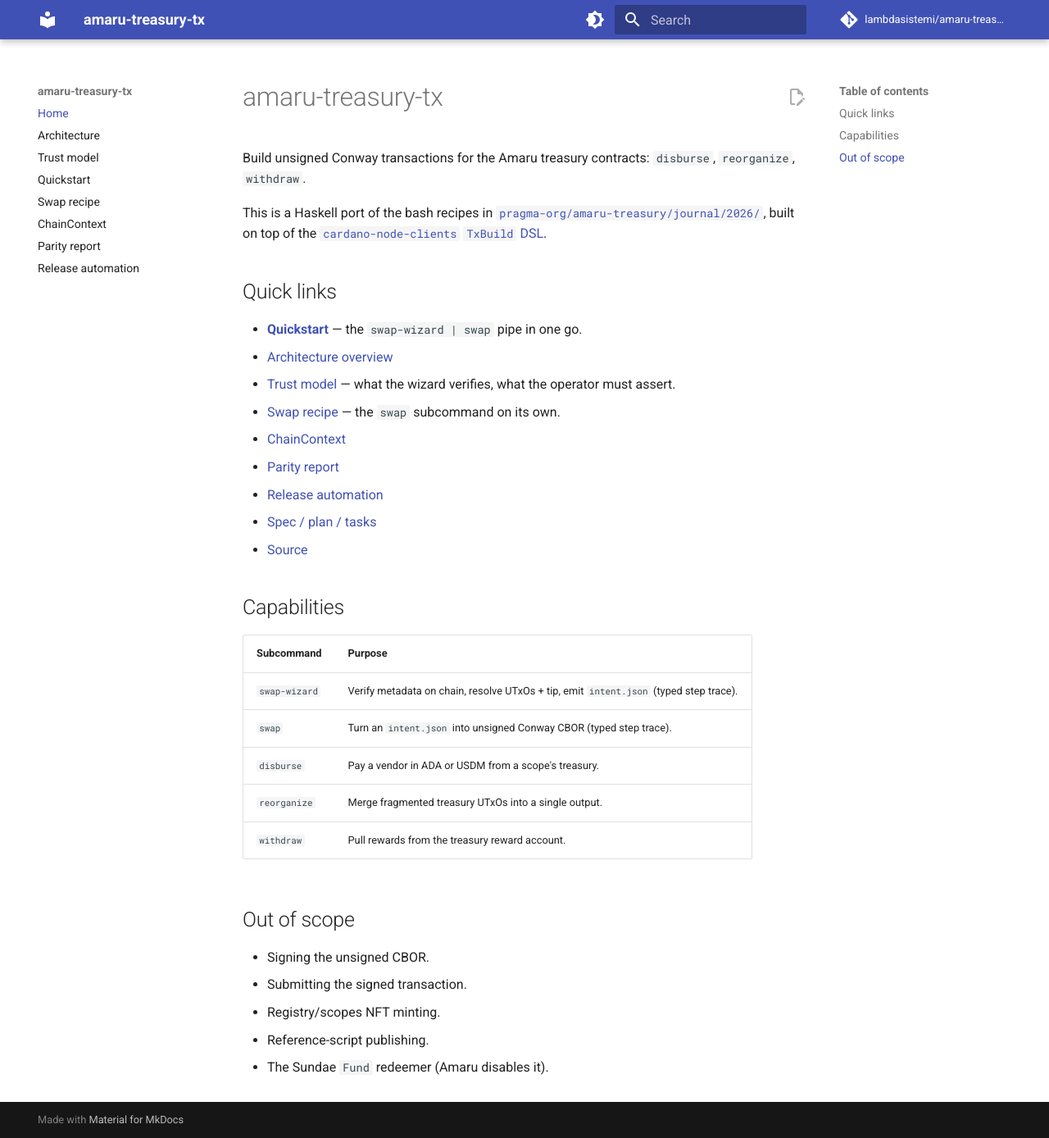
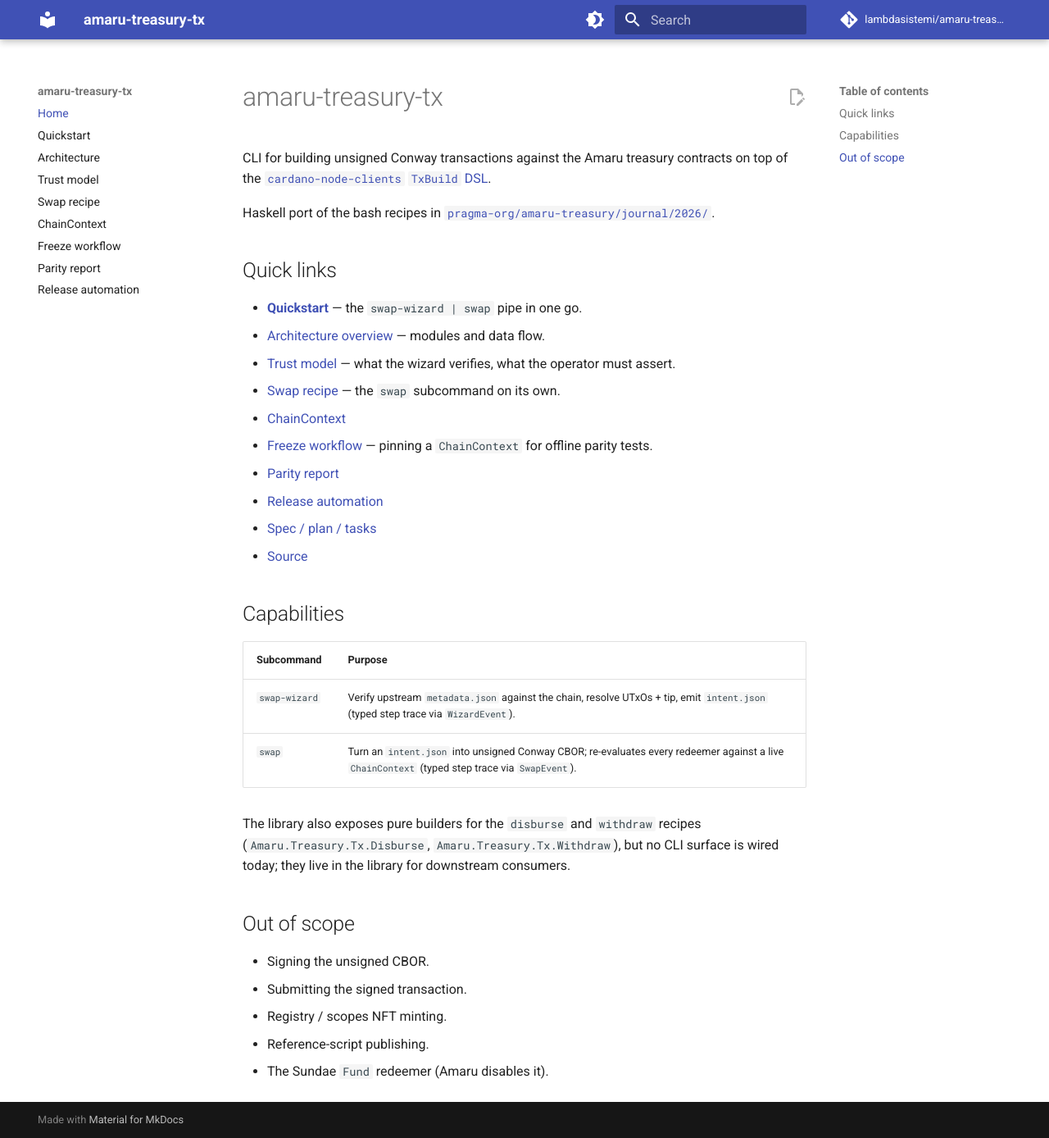
Before and after one commit to lambdasistemi/amaru-treasury-tx, an MkDocs documentation site: the page built from docs/index.md, in a window 1280 px wide and 1388 px high. Shown: the whole window at 82% size. Built offline with MkDocs 1.6.1 and Material for MkDocs 9.7.7, drawn with Linux system fonts in a browser that asks for light colours; comment, search, counter and statistics services are not loaded.

Commit message:
docs: full pass — README, index, architecture, freeze-workflow nav
Full sweep of the published docs, follow-up to the quickstart-pipe
rewrite already on this branch.

README.md trimmed to a 30-line landing page that points at the
published site. The prior 75-line copy reproduced (with stale
flags) the same swap-wizard example that lives in the quickstart;
remove the duplication and the --verbose / --yes / --network-magic
references the wizard no longer accepts.

docs/index.md: drop the 'reorganize' subcommand row (no module,
no CLI surface), drop disburse / withdraw rows from the headline
capability table (library-only; not wired into the CLI). Surface
swap-wizard and swap as the two real subcommands plus the
operator-relevant docs links. Add freeze-workflow link.

docs/architecture.md: rewrite the module table and mermaid diagram
to match what is actually on main. The previous version listed
Tx.Reorganize (which doesn't exist) and was missing the entire
Registry.{Constants,Derive,Metadata,Verify} group, the Swap /
SwapBuild / SwapIntentJSON / SwapWizard chain, both *.Trace
modules, ChainContext, ChainContext.Fixture, LedgerParse, and
PParams. Add a Subcommand → module map showing how the CLI
dispatches.

mkdocs.yml: add freeze-workflow.md to nav (mkdocs --strict was
warning that the page was orphaned). Also hoist Quickstart above
Architecture so first-time visitors land on a runnable command
before the module diagram.

Verified: 'mkdocs build --strict' is clean, all three mermaid
diagrams (1 architecture + 2 trust-model) are picked up by the
fence formatter.

```diff
--- a/docs/index.md
+++ b/docs/index.md
@@ -1,40 +1,42 @@
 # amaru-treasury-tx
 
-Build unsigned Conway transactions for the Amaru
-treasury contracts: `disburse`, `reorganize`, `withdraw`.
+CLI for building unsigned Conway transactions against the Amaru
+treasury contracts on top of the
+[`cardano-node-clients` `TxBuild` DSL][txbuild].
 
-This is a Haskell port of the bash recipes in
-[`pragma-org/amaru-treasury/journal/2026/`][recipes],
-built on top of the [`cardano-node-clients` `TxBuild`
-DSL][txbuild].
+Haskell port of the bash recipes in
+[`pragma-org/amaru-treasury/journal/2026/`][recipes].
 
 ## Quick links
 
 - [**Quickstart**](quickstart.md) — the `swap-wizard | swap` pipe in one go.
-- [Architecture overview](architecture.md)
+- [Architecture overview](architecture.md) — modules and data flow.
 - [Trust model](trust-model.md) — what the wizard verifies, what the operator must assert.
 - [Swap recipe](swap.md) — the `swap` subcommand on its own.
 - [ChainContext](chain-context.md)
+- [Freeze workflow](freeze-workflow.md) — pinning a `ChainContext` for offline parity tests.
 - [Parity report](parity.md)
 - [Release automation](release.md)
-- [Spec / plan / tasks](https://github.com/lambdasistemi/amaru-treasury-tx/tree/main/specs/001-treasury-tx-cli)
+- [Spec / plan / tasks](https://github.com/lambdasistemi/amaru-treasury-tx/tree/main/specs)
 - [Source](https://github.com/lambdasistemi/amaru-treasury-tx)
 
 ## Capabilities
 
-| Subcommand   | Purpose                                                |
-| :----------- | :----------------------------------------------------- |
-| `swap-wizard`| Verify metadata on chain, resolve UTxOs + tip, emit `intent.json` (typed step trace). |
-| `swap`       | Turn an `intent.json` into unsigned Conway CBOR (typed step trace). |
-| `disburse`   | Pay a vendor in ADA or USDM from a scope's treasury.   |
-| `reorganize` | Merge fragmented treasury UTxOs into a single output.  |
-| `withdraw`   | Pull rewards from the treasury reward account.         |
+| Subcommand    | Purpose                                                                                          |
+| :------------ | :----------------------------------------------------------------------------------------------- |
+| `swap-wizard` | Verify upstream `metadata.json` against the chain, resolve UTxOs + tip, emit `intent.json` (typed step trace via `WizardEvent`). |
+| `swap`        | Turn an `intent.json` into unsigned Conway CBOR; re-evaluates every redeemer against a live `ChainContext` (typed step trace via `SwapEvent`). |
+
+The library also exposes pure builders for the `disburse` and
+`withdraw` recipes (`Amaru.Treasury.Tx.Disburse`,
+`Amaru.Treasury.Tx.Withdraw`), but no CLI surface is wired today;
+they live in the library for downstream consumers.
 
 ## Out of scope
 
 - Signing the unsigned CBOR.
 - Submitting the signed transaction.
-- Registry/scopes NFT minting.
+- Registry / scopes NFT minting.
 - Reference-script publishing.
 - The Sundae `Fund` redeemer (Amaru disables it).
 
--- a/mkdocs.yml
+++ b/mkdocs.yml
@@ -57,10 +57,11 @@
 
 nav:
   - Home: index.md
+  - Quickstart: quickstart.md
   - Architecture: architecture.md
   - Trust model: trust-model.md
-  - Quickstart: quickstart.md
   - Swap recipe: swap.md
   - ChainContext: chain-context.md
+  - Freeze workflow: freeze-workflow.md
   - Parity report: parity.md
   - Release automation: release.md
```
Also changed, not shown: README.md (+33 -45 lines), docs/architecture.md (+80 -34 lines).
